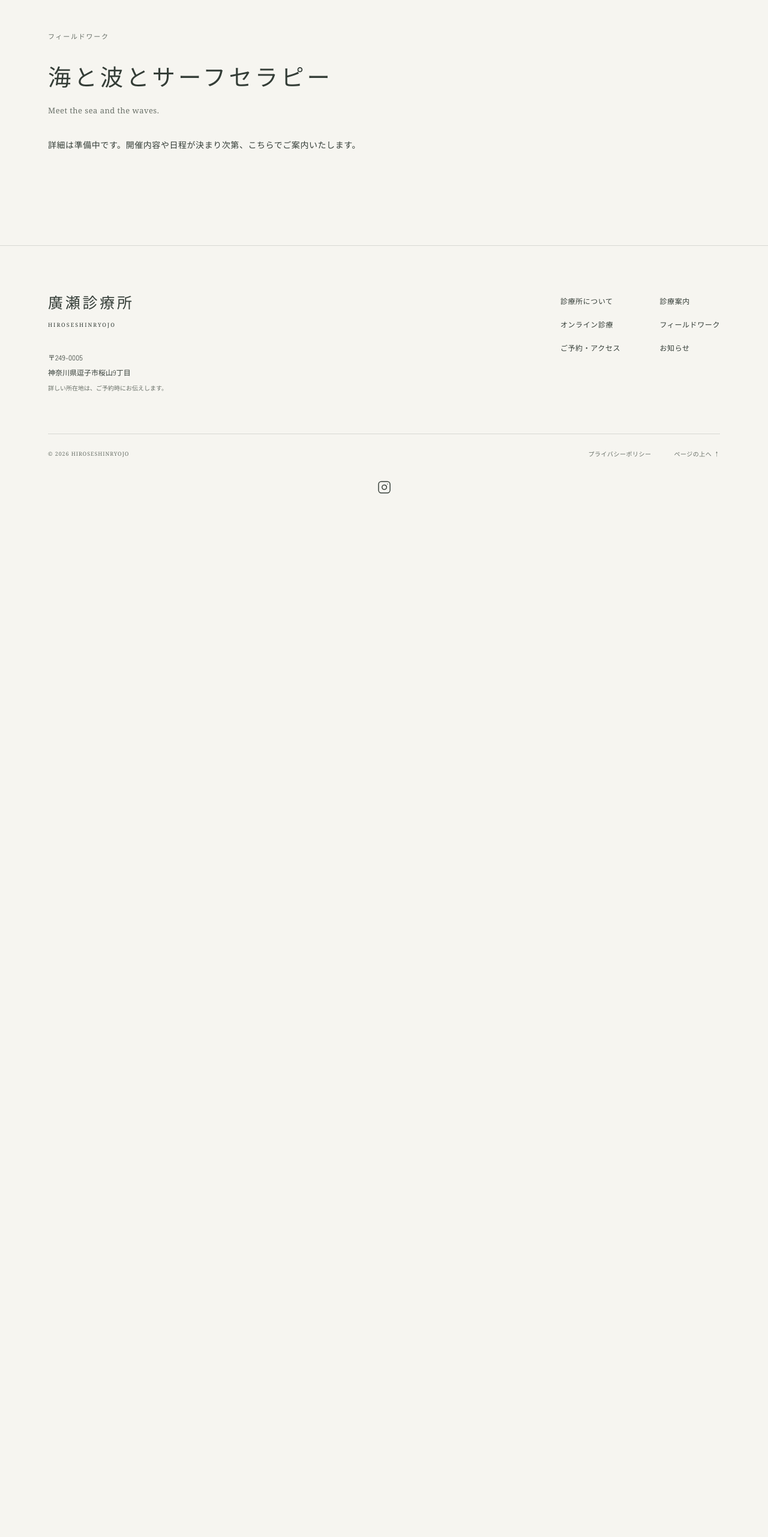
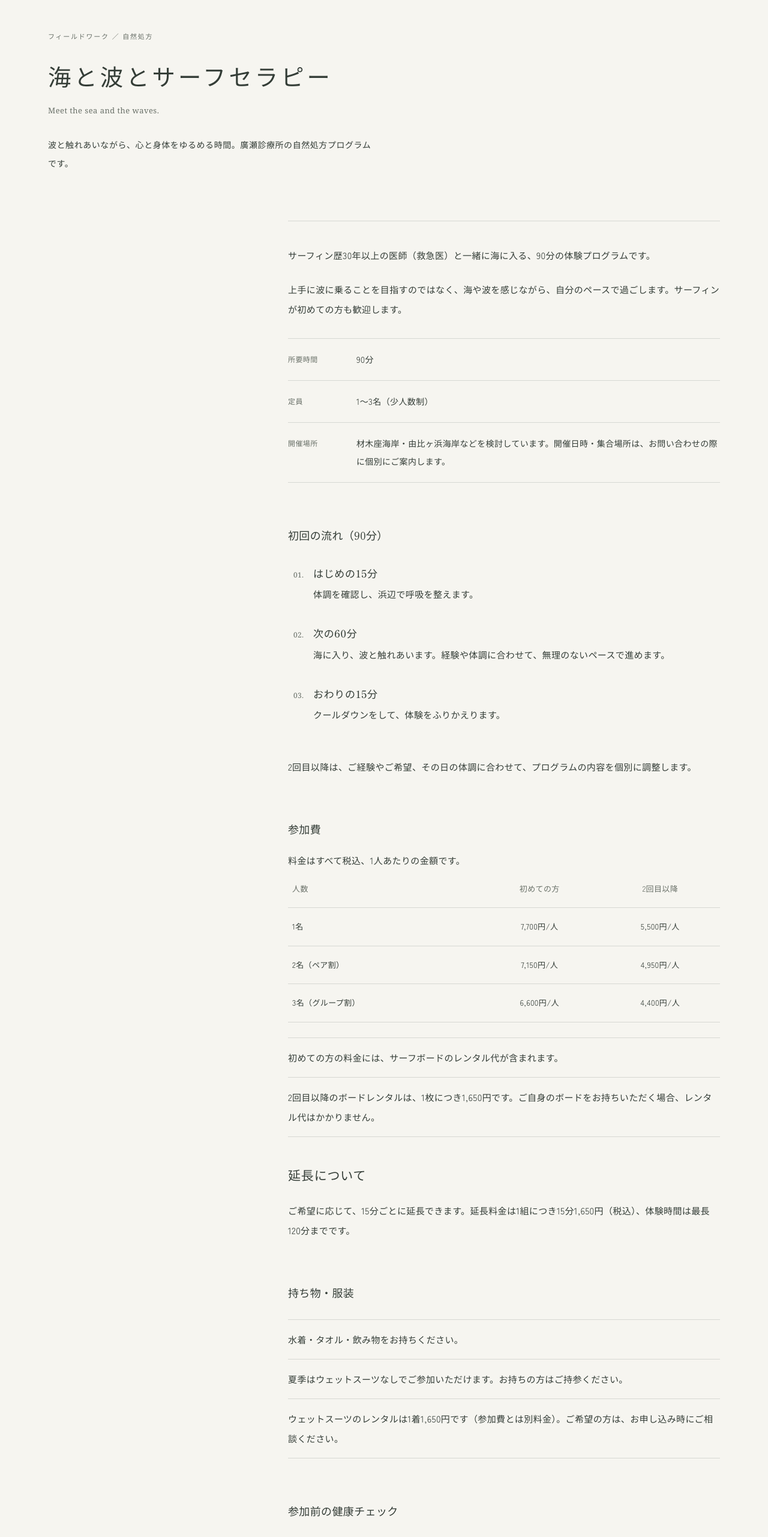
Before and after one commit to kaoruhirose/hirose-clinic-website, a Next.js app: page /events/surf-therapy in a window 1280 px wide. Shown: the part 234-2797 px from the top of the page at 60% size. Before the commit the page ends 1093 px from the top, so only its background shows below. Built offline with nearby package versions, Linux system fonts and the light colour scheme.

Commit message:
自然処方の見出しとサーフセラピーの案内・個人料金を追加

```diff
--- a/src/app/events/EventsView.tsx
+++ b/src/app/events/EventsView.tsx
@@ -3,19 +3,19 @@ import { PageIntro } from "@/components/Editorial";
 
 export default function EventsView() {
   return (
-    <div className="page-shell">
+    <div className="page-shell fieldwork-index">
       <div className="container">
-        <PageIntro title="フィールドワーク" english="Field work" />
+        <PageIntro title={<><span className="text-unit">フィールドワーク</span><span className="text-unit"> ／ 自然処方</span></>} english="Field work" />
         <ul className="fieldwork-list">
           <li>
             <Link href="/events/barefoot-hike">
-              <span><span className="text-unit">裸足で海と山を歩く会</span><span className="text-unit"> ／ 裸足ハイク</span></span>
+              <span className="fieldwork-label"><span className="fieldwork-marker" aria-hidden="true">-</span><span><span className="text-unit">裸足で海と山を歩く会</span><span className="text-unit"> ／ 裸足ハイク</span></span></span>
               <span aria-hidden="true">→</span>
             </Link>
           </li>
           <li>
             <Link href="/events/surf-therapy">
-              <span><span className="text-unit">海と波と</span><span className="text-unit">サーフセラピー</span></span>
+              <span className="fieldwork-label"><span className="fieldwork-marker" aria-hidden="true">-</span><span><span className="text-unit">海と波と</span><span className="text-unit">サーフセラピー</span></span></span>
               <span aria-hidden="true">→</span>
             </Link>
           </li>
--- a/src/app/events/page.tsx
+++ b/src/app/events/page.tsx
@@ -5,8 +5,8 @@ export async function generateMetadata(
   _props: unknown,
   parent: ResolvingMetadata,
 ): Promise<Metadata> {
-  const title = "フィールドワーク｜廣瀬診療所";
-  const description = "廣瀬診療所のフィールドワーク。裸足で海と山を歩く会 ／ 裸足ハイク、海と波とサーフセラピーをご案内します。";
+  const title = "フィールドワーク ／ 自然処方｜廣瀬診療所";
+  const description = "廣瀬診療所のフィールドワーク ／ 自然処方。裸足で海と山を歩く会 ／ 裸足ハイク、海と波とサーフセラピーをご案内します。";
   return {
     title,
     description,
--- a/src/app/events/surf-therapy/page.tsx
+++ b/src/app/events/surf-therapy/page.tsx
@@ -1,12 +1,13 @@
 import type { Metadata, ResolvingMetadata } from "next";
 import { PageIntro, TextLink } from "@/components/Editorial";
+import { site } from "@/lib/site";
 
 export async function generateMetadata(
   _props: unknown,
   parent: ResolvingMetadata,
 ): Promise<Metadata> {
   const title = "海と波とサーフセラピー｜廣瀬診療所";
-  const description = "廣瀬診療所のフィールドワーク「海と波とサーフセラピー」。詳細は準備中です。";
+  const description = "サーフィン歴30年以上の医師（救急医）と一緒に海に入る、90分の自然処方プログラム。波と触れあいながら心と身体をゆるめる時間を、初めての方も少人数で体験できます。料金・初回の流れ・持ち物をご案内します。";
   return {
     title,
     description,
@@ -28,12 +29,82 @@ export default function SurfTherapy() {
       <div className="container">
         <TextLink href="/events">フィールドワーク一覧へ戻る</TextLink>
         <PageIntro
-          eyebrow="フィールドワーク"
+          eyebrow="フィールドワーク ／ 自然処方"
           title={<><span className="text-unit">海と波と</span><span className="text-unit">サーフセラピー</span></>}
           english="Meet the sea and the waves."
         >
-          <p>詳細は準備中です。開催内容や日程が決まり次第、こちらでご案内いたします。</p>
+          <p>波と触れあいながら、心と身体をゆるめる時間。廣瀬診療所の自然処方プログラムです。</p>
         </PageIntro>
+        <div className="fieldwork-detail prose">
+          <article className="event-article">
+            <p>サーフィン歴30年以上の医師（救急医）と一緒に海に入る、90分の体験プログラムです。</p>
+            <p>上手に波に乗ることを目指すのではなく、海や波を感じながら、自分のペースで過ごします。サーフィンが初めての方も歓迎します。</p>
+
+            <dl className="detail-list">
+              <div><dt>所要時間</dt><dd>90分</dd></div>
+              <div><dt>定員</dt><dd>1〜3名（少人数制）</dd></div>
+              <div><dt>開催場所</dt><dd>材木座海岸・由比ヶ浜海岸などを検討しています。開催日時・集合場所は、お問い合わせの際に個別にご案内します。</dd></div>
+            </dl>
+
+            <section className="event-part">
+              <h2>初回の流れ（90分）</h2>
+              <ol className="steps">
+                <li><strong className="event-step-title">はじめの15分</strong>体調を確認し、浜辺で呼吸を整えます。</li>
+                <li><strong className="event-step-title">次の60分</strong>海に入り、波と触れあいます。経験や体調に合わせて、無理のないペースで進めます。</li>
+                <li><strong className="event-step-title">おわりの15分</strong>クールダウンをして、体験をふりかえります。</li>
+              </ol>
+              <p>2回目以降は、ご経験やご希望、その日の体調に合わせて、プログラムの内容を個別に調整します。</p>
+            </section>
+
+            <section className="event-part">
+              <h2>参加費</h2>
+              <p>料金はすべて税込、1人あたりの金額です。</p>
+              <div className="schedule-wrap">
+                <table className="schedule-table whitespace-nowrap">
+                  <caption className="sr-only">サーフセラピー90分の参加費（税込・1人あたり）</caption>
+                  <thead><tr><th scope="col">人数</th><th scope="col">初めての方</th><th scope="col">2回目以降</th></tr></thead>
+                  <tbody>
+                    <tr><th scope="row">1名</th><td>7,700円/人</td><td>5,500円/人</td></tr>
+                    <tr><th scope="row">2名（ペア割）</th><td>7,150円/人</td><td>4,950円/人</td></tr>
+                    <tr><th scope="row">3名（グループ割）</th><td>6,600円/人</td><td>4,400円/人</td></tr>
+                  </tbody>
+                </table>
+              </div>
+              <ul className="rule-list">
+                <li>初めての方の料金には、サーフボードのレンタル代が含まれます。</li>
+                <li>2回目以降のボードレンタルは、1枚につき1,650円です。ご自身のボードをお持ちいただく場合、レンタル代はかかりません。</li>
+              </ul>
+              <h3>延長について</h3>
+              <p>ご希望に応じて、15分ごとに延長できます。延長料金は1組につき15分1,650円（税込）、体験時間は最長120分までです。</p>
+            </section>
+
+            <section className="event-part">
+              <h2>持ち物・服装</h2>
+              <ul className="rule-list">
+                <li>水着・タオル・飲み物をお持ちください。</li>
+                <li>夏季はウェットスーツなしでご参加いただけます。お持ちの方はご持参ください。</li>
+                <li>ウェットスーツのレンタルは1着1,650円です（参加費とは別料金）。ご希望の方は、お申し込み時にご相談ください。</li>
+              </ul>
+            </section>
+
+            <section className="event-part">
+              <h2>参加前の健康チェック</h2>
+              <p>事前に簡単な健康チェック票をご記入いただき、医師が内容を確認します。運動や体調に不安のある方も、まずはご相談ください。</p>
+            </section>
+
+            <section className="event-part">
+              <h2>波・天候による中止について</h2>
+              <p>波や天候の状況により中止する場合は、追加料金なしで別の日程へ振り替えます。</p>
+            </section>
+
+            <section className="event-part">
+              <h2>お申し込み・お問い合わせ</h2>
+              <p>参加をご希望の方は、お気軽にお問い合わせください。開催日時・集合場所を個別にご案内します。ご質問だけでも歓迎します。</p>
+              {site.lineUrl && <TextLink href={site.lineUrl} external>公式LINEで相談する</TextLink>}
+            </section>
+          </article>
+        </div>
+        <TextLink href="/events">フィールドワーク一覧へ戻る</TextLink>
       </div>
     </div>
   );
--- a/src/app/globals.css
+++ b/src/app/globals.css
@@ -173,12 +173,16 @@
 .home-link-list li:last-child a { border-bottom: 1px solid var(--rule); }
 .home-link-list small { display: block; font-family: var(--font-sans); font-size: 11px; color: var(--muted); margin-top: 2px; }
 .home-link-list a > span:last-child { font-family: var(--font-sans); font-size: 16px; }
+.fieldwork-index .page-intro h1 { font-size: clamp(24px, 2.5vw, 32px); }
 .fieldwork-list { list-style: none; padding: 0; }
-.fieldwork-list a { display: flex; align-items: center; justify-content: space-between; gap: 24px; padding-block: 34px; border-top: 1px solid var(--rule); font: 400 clamp(20px, 2.3vw, 28px)/1.9 var(--font-serif); letter-spacing: .04em; }
+.fieldwork-list a { display: flex; align-items: center; justify-content: space-between; gap: 24px; padding-block: 34px; padding-left: clamp(16px, 2vw, 28px); border-top: 1px solid var(--rule); font: 400 clamp(17px, 1.8vw, 22px)/1.9 var(--font-serif); letter-spacing: .04em; }
 .fieldwork-list li:last-child a { border-bottom: 1px solid var(--rule); }
 .fieldwork-list a:hover { color: var(--color-clinic-green); }
 .fieldwork-list a > span:first-child { min-width: 0; }
 .fieldwork-list a > span:last-child { flex-shrink: 0; font: 18px var(--font-sans); }
+.fieldwork-label { display: flex; align-items: baseline; gap: 12px; }
+.fieldwork-label > span:last-child { min-width: 0; }
+.fieldwork-marker { flex-shrink: 0; }
 .fieldwork-detail { max-width: 720px; margin-left: auto; border-top: 1px solid var(--rule); padding-top: 40px; }
 .prose .event-part > h2 { font-family: var(--font-serif); font-size: 18px; font-weight: 400; margin: 0 0 15px; }
 .news-preview li { border-top: 1px solid var(--rule); }
```
Also changed, not shown: 2 other files (tests, documents, lock files or other folders).
